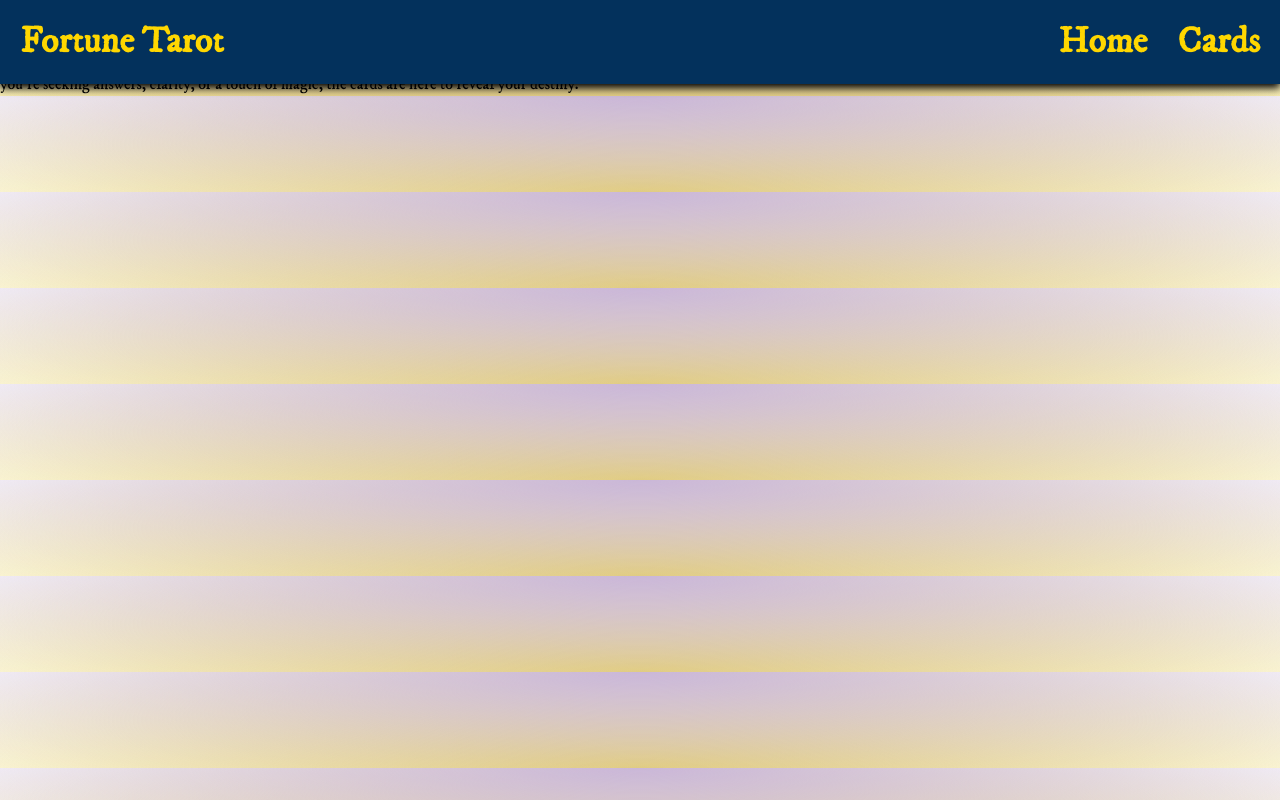
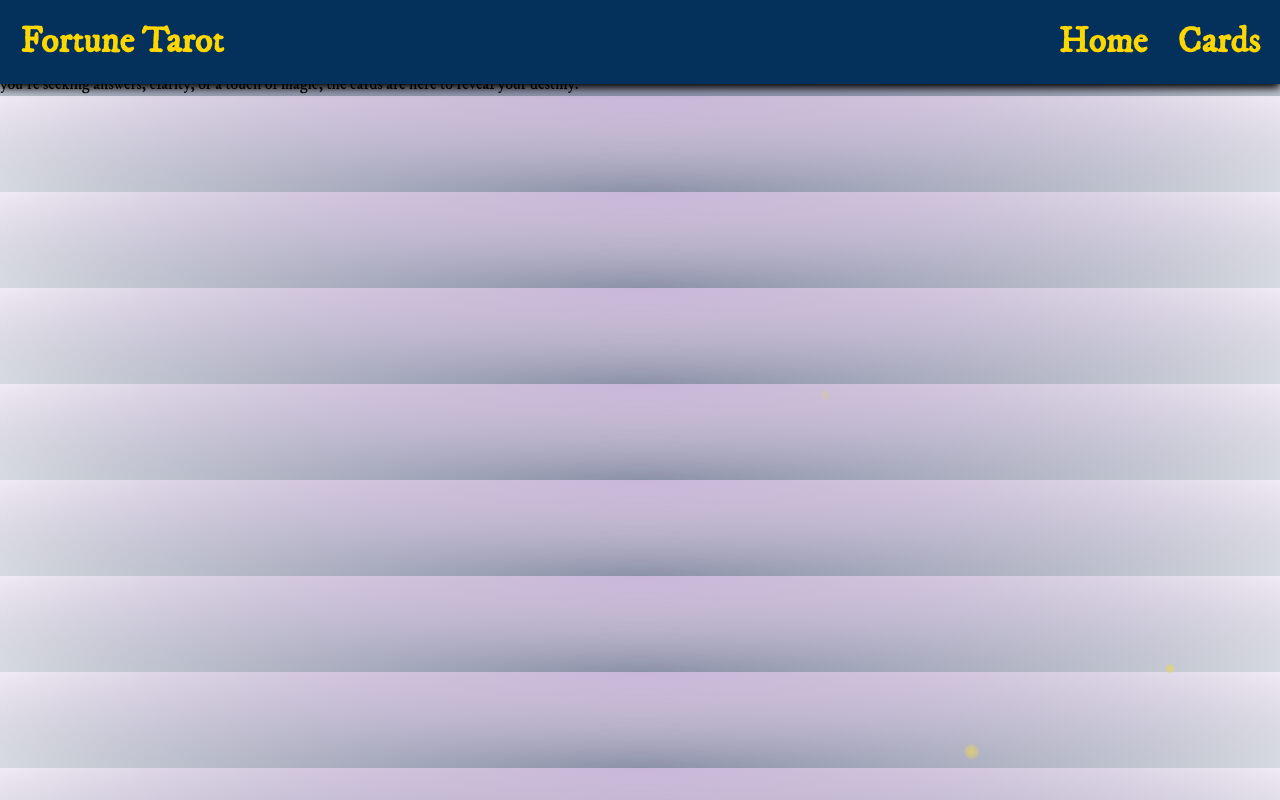
Before and after one commit to Prakaikool/Fortune-Tarot, a Vue app: page / in a window 1280 px wide. Built offline with nearby package versions, Linux system fonts and the light colour scheme; a web font is replaced by a local one.

Commit message:
Import component

```diff
--- a/src/App.vue
+++ b/src/App.vue
@@ -2,6 +2,7 @@
 import { RouterView, useRoute } from 'vue-router'
 import { computed } from 'vue'
 import NavBar from './components/NavBar.vue'
+import SparkleEffect from './components/SparkleEffect.vue'
 
 const route = useRoute()
 const currentPage = computed(() => route.name)
@@ -9,6 +10,7 @@ const currentPage = computed(() => route.name)
 
 <template>
   <div>
+    <SparkleEffect />
     <NavBar :page="currentPage" />
     <RouterView />
   </div>
@@ -22,7 +24,7 @@ body {
   padding: 0;
   background:
     radial-gradient(ellipse at top, #cab7d8, transparent),
-    radial-gradient(ellipse at bottom, #ead560, transparent);
+    radial-gradient(ellipse at bottom, #718294, transparent);
   box-sizing: border-box;
   font-family: 'IM Fell DW Pica', sans-serif;
   overflow: hidden;
--- /dev/null
+++ b/src/components/SparkleEffect.vue
@@ -0,0 +1,75 @@
+<script setup>
+import { ref, onMounted, onUnmounted } from 'vue'
+
+const sparkles = ref([])
+
+const createSparkle = () => {
+  const id = Date.now() + Math.random()
+  const sparkle = {
+    id,
+    left: `${Math.random() * 100}%`, // random position
+    top: `${Math.random() * 100}%`, // random position
+    size: `${Math.random() * 10 + 6}px`, // Random size between 6px and 16px
+  }
+  sparkles.value.push(sparkle)
+
+  setTimeout(() => {
+    sparkles.value = sparkles.value.filter((s) => s.id !== id) // Remove sparkle
+  }, 1500)
+}
+
+let sparkleInterval
+
+onMounted(() => {
+  sparkleInterval = setInterval(createSparkle, 400)
+})
+
+onUnmounted(() => {
+  clearInterval(sparkleInterval)
+})
+</script>
+
+<template>
+  <div class="sparkle-container">
+    <div
+      v-for="sparkle in sparkles"
+      :key="sparkle.id"
+      class="sparkle"
+      :style="{ left: sparkle.left, top: sparkle.top, width: sparkle.size, height: sparkle.size }"
+    ></div>
+  </div>
+</template>
+
+<style scoped>
+.sparkle-container {
+  position: fixed;
+  top: 0;
+  left: 0;
+  width: 100%;
+  height: 100%;
+  pointer-events: none;
+  z-index: 9999;
+}
+
+.sparkle {
+  position: absolute;
+  background: radial-gradient(circle, #ead560, #d5b25e00);
+  border-radius: 50%;
+  animation: sparkleAnimation 1.5s ease-out forwards;
+}
+
+@keyframes sparkleAnimation {
+  0% {
+    opacity: 1;
+    transform: scale(0.5) translateY(0);
+  }
+  50% {
+    opacity: 0.8;
+    transform: scale(1) translateY(-10px);
+  }
+  100% {
+    opacity: 0;
+    transform: scale(1.5) translateY(-20px);
+  }
+}
+</style>
```
